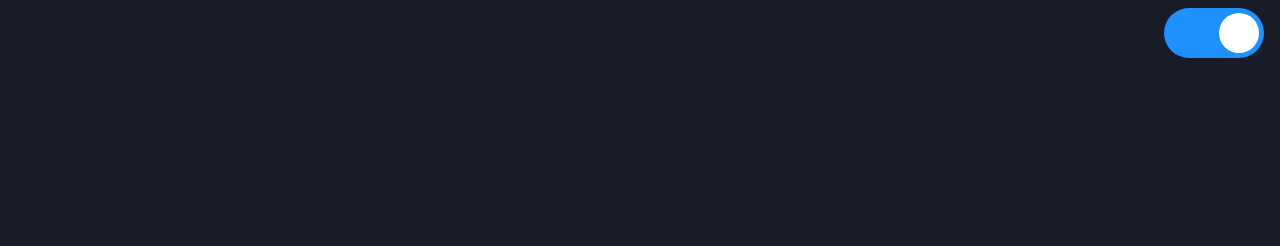
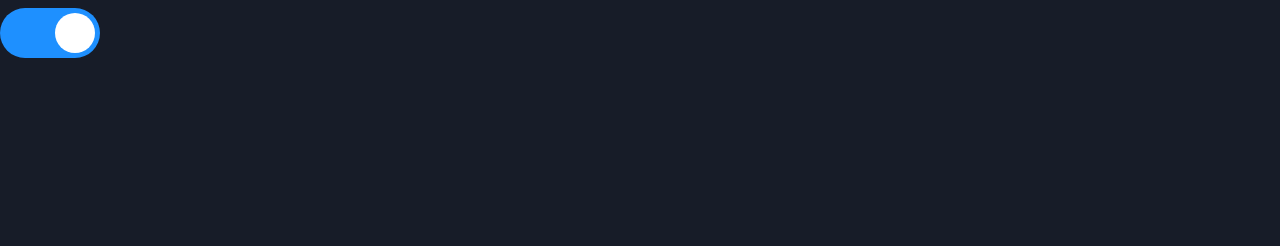
Before and after one commit to Tobi-Ek/Tobi-Ek.github.io, a plain HTML site: page index.html in a window 1280 px wide. Shown: the top 246 px of the page. Drawn offline with nearby package versions, Linux system fonts and the light colour scheme; a script that the page names is missing; a web font is replaced by a local one.

Commit message:
Update index.html

```diff
--- a/index.html
+++ b/index.html
@@ -26,7 +26,7 @@
 
 
 <body>
-                <label class="toggle-control float-right mt-2 pt-2 mr-2 pr-2">
+                <label class="toggle-control float-left mt-2 pt-2 mr-2 pr-2">
                         <input type="checkbox" id= 'toggle' checked="">
                         <span class="control"></span>
                 </label>
```
